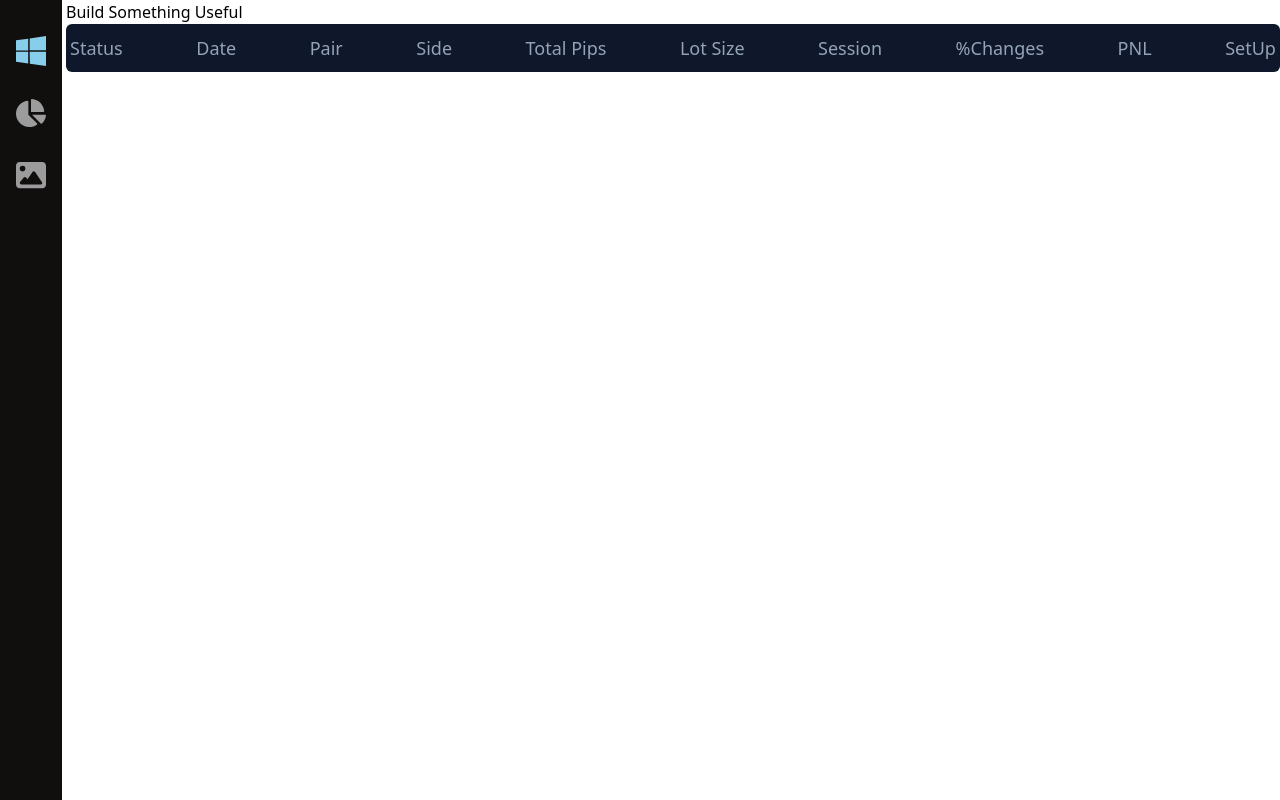
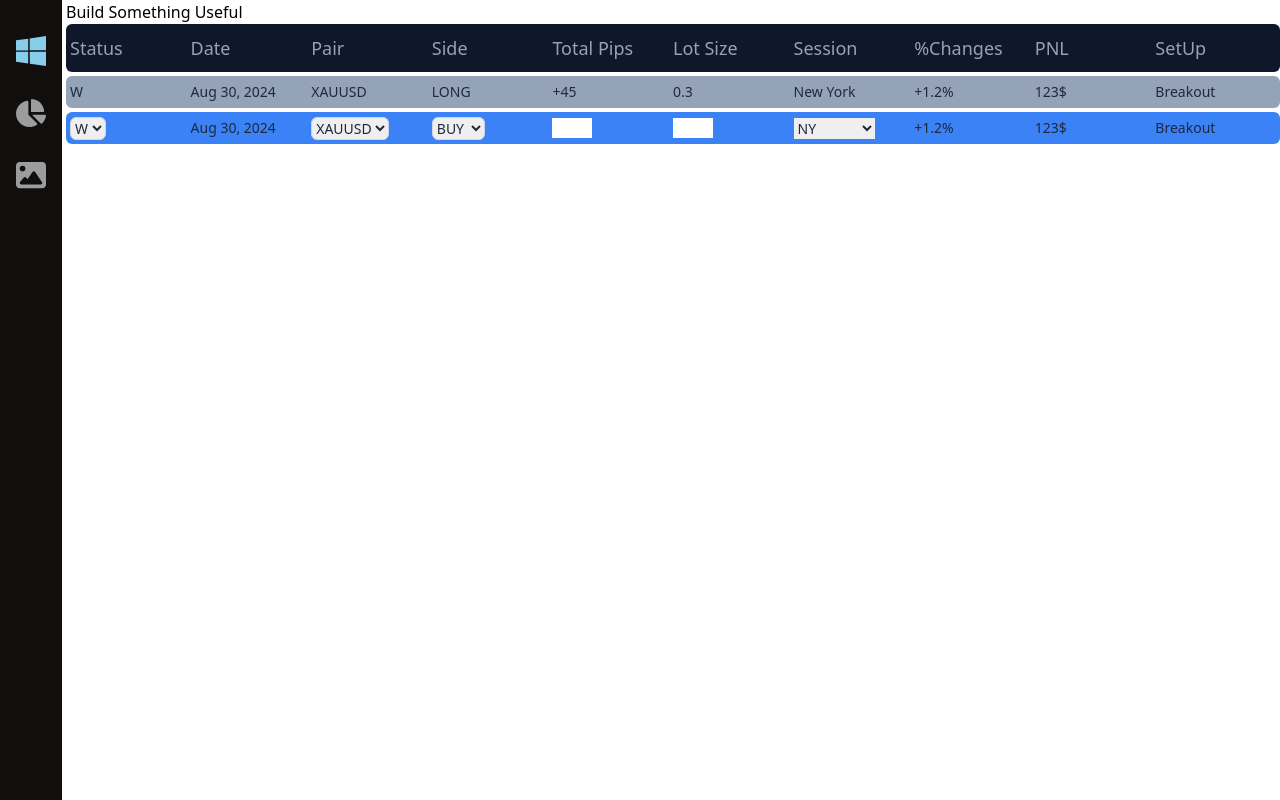
Before and after one commit to Nitesh-coder/trade-journal, a React (Vite) app in the folder frontend/: page / in a window 1280 px wide. Built offline with nearby package versions, Linux system fonts and the light colour scheme.

Commit message:
add input box

```diff
--- /dev/null
+++ b/frontend/src/Components/InputBox.tsx
@@ -0,0 +1,55 @@
+
+const InputBox = () => {
+    return (
+      <div className="h-8 w-full bg-blue-500 text-slate-800 rounded-md sm:text-md text-sm my-1">
+          <ul className=" flex justify-between items-center h-full px-1">
+
+              <li className=" flex-1 text-start">
+                <select name="" id="" className=" border border-gray-300 rounded-md focus:outline-none focus:ring-2 focus:ring-blue-500">
+                    <option value="W">W</option>
+                    <option value="L">L</option>
+                </select>
+              </li>
+
+              <li className=" hidden sm:block flex-1 text-start">{ new Date().toLocaleDateString('en-US', { year: 'numeric', month: 'short', day: 'numeric' })}</li>
+
+              <li className=" flex-1 text-start">
+                <select name="" id="" className=" border border-gray-300 rounded-md focus:outline-none focus:ring-2 focus:ring-blue-500">
+                    <option value="XAUUSD">XAUUSD</option>
+                    <option value="GBPJPY">GBPJPY</option>
+                    <option value="NAS100">NAS100</option>
+                    <option value="BTC">BTC</option>
+                </select>
+              </li>
+
+              <li className=" flex-1 text-start">
+                <select name="" id="" className=" border border-gray-300 rounded-md focus:outline-none focus:ring-2 focus:ring-blue-500">
+                    <option value="BUY">BUY</option>
+                    <option value="SELL">SELL</option>
+                </select>
+              </li>
+
+              <li className=" flex-1 text-start">
+                <input className=" w-10" type="number" />
+              </li>
+
+              <li className=" flex-1 text-start">
+                <input className=" w-10" type="number" />
+              </li>
+
+              <li className=" flex-1 text-start">
+                <select name="" id="">
+                    <option value="NY">NY</option>
+                    <option value="LONDON">LONDON</option>
+                    <option value="ASIAN">ASIAN</option>
+                </select>
+              </li>
+              <li className=" flex-1 text-start">+1.2%</li>
+              <li className=" hidden sm:block flex-1 text-start">123$</li>
+              <li className=" hidden sm:block flex-1 text-start">Breakout</li>
+          </ul>
+      </div>
+    )
+  }
+
+  export default InputBox
--- /dev/null
+++ b/frontend/src/Components/RowData.tsx
@@ -0,0 +1,21 @@
+
+const RowData = () => {
+  return (
+    <div className="h-8 w-full bg-slate-400 text-slate-800 rounded-md sm:text-md text-sm my-1">
+        <ul className=" flex justify-between items-center h-full px-1">
+            <li className=" flex-1 text-start">W</li>
+            <li className=" hidden sm:block flex-1 text-start">{ new Date().toLocaleDateString('en-US', { year: 'numeric', month: 'short', day: 'numeric' })}</li>
+            <li className=" flex-1 text-start">XAUUSD</li>
+            <li className=" flex-1 text-start">LONG</li>
+            <li className=" flex-1 text-start">+45</li>
+            <li className=" flex-1 text-start">0.3</li>
+            <li className=" flex-1 text-start">New York</li>
+            <li className=" flex-1 text-start">+1.2%</li>
+            <li className=" hidden sm:block flex-1 text-start">123$</li>
+            <li className=" hidden sm:block flex-1 text-start">Breakout</li>
+        </ul>
+    </div>
+  )
+}
+
+export default RowData
--- a/frontend/src/Components/StatusBar.tsx
+++ b/frontend/src/Components/StatusBar.tsx
@@ -3,16 +3,16 @@ const StatusBar = () => {
   return (
     <div className="h-12 w-full bg-slate-900 text-slate-400 rounded-md sm:text-lg text-sm">
         <ul className=" flex justify-between items-center h-full px-1">
-            <li>Status</li>
-            <li className=" hidden sm:block">Date</li>
-            <li>Pair</li>
-            <li>Side</li>
-            <li>Total Pips</li>
-            <li>Lot Size</li>
-            <li>Session</li>
-            <li>%Changes</li>
-            <li className=" hidden sm:block">PNL</li>
-            <li className=" hidden sm:block">SetUp</li>
+            <li className=" flex-1 text-start">Status</li>
+            <li className=" hidden sm:block flex-1 text-start">Date</li>
+            <li className=" flex-1 text-start">Pair</li>
+            <li className=" flex-1 text-start">Side</li>
+            <li className=" flex-1 text-start">Total Pips</li>
+            <li className=" flex-1 text-start">Lot Size</li>
+            <li className=" flex-1 text-start">Session</li>
+            <li className=" flex-1 text-start">%Changes</li>
+            <li className=" hidden sm:block flex-1 text-start">PNL</li>
+            <li className=" hidden sm:block flex-1 text-start">SetUp</li>
         </ul>
     </div>
   )
--- a/frontend/src/pages/Home.tsx
+++ b/frontend/src/pages/Home.tsx
@@ -1,4 +1,6 @@
+import InputBox from "../Components/InputBox"
 import Navbar from "../Components/Navbar"
+import RowData from "../Components/RowData"
 import StatusBar from "../Components/StatusBar"
 
 const Home = () => {
@@ -8,6 +10,8 @@ const Home = () => {
         <div className=" w-full">
           <div>Build Something Useful</div>
           <StatusBar />
+          <RowData />
+          <InputBox />
         </div>
     </div>
   )
```
